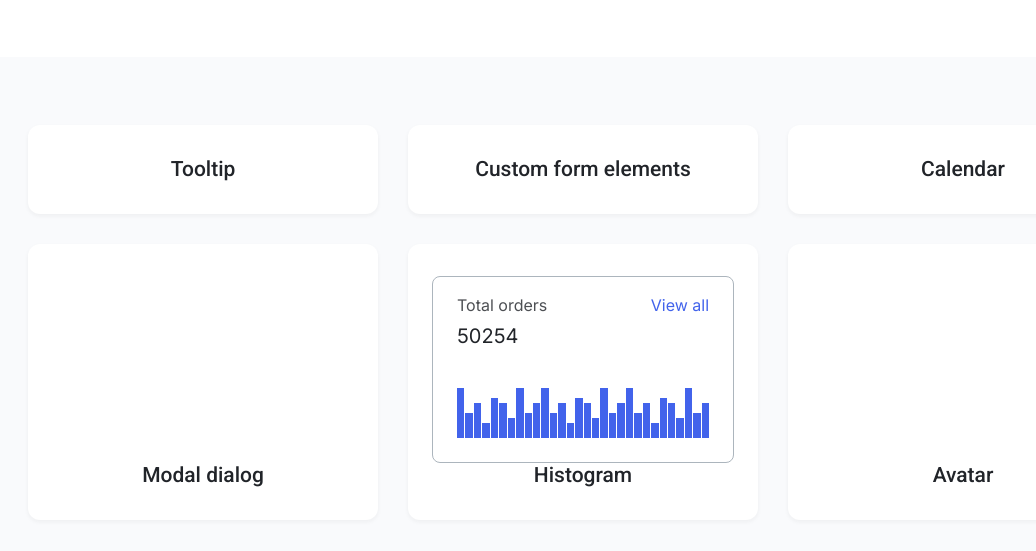
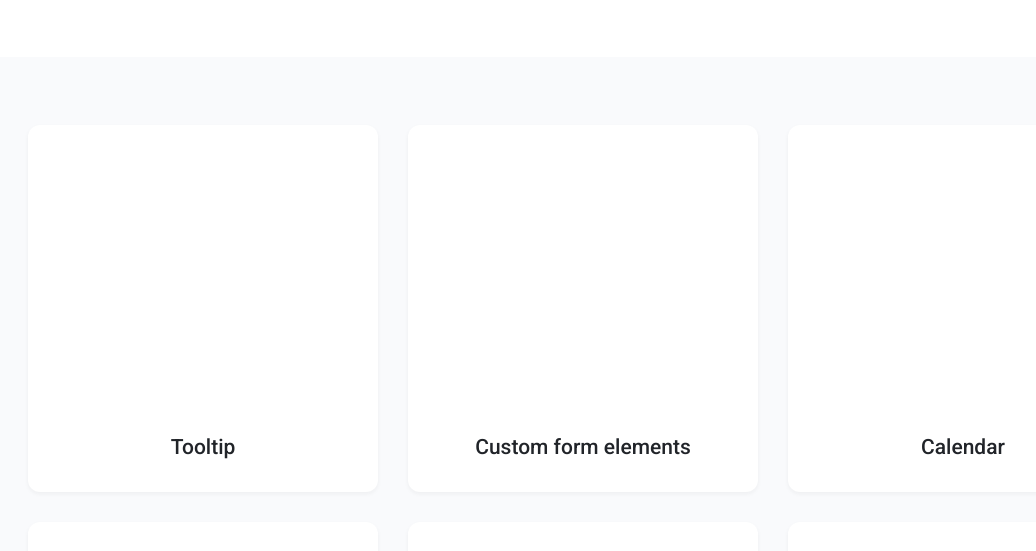
Before and after one commit to js-tasks-ru/htmlcss-20220317_dasha6, a website: page index.html in a window 1280 px wide. Shown: the part 180-731 px from the top of the page, without its empty margins (57-1093 px from the left). Drawn offline with Linux system fonts and the light colour scheme.

Commit message:
revert height

```diff
--- a/components/card/card.css
+++ b/components/card/card.css
@@ -1,6 +1,7 @@
 .card {
     padding: 32px 24px;
     width: 350px;
+    min-height: 367px;
     box-sizing: border-box;
     background: var(--white);
     box-shadow: 0px 2px 4px var(--grey-alpha);
```
